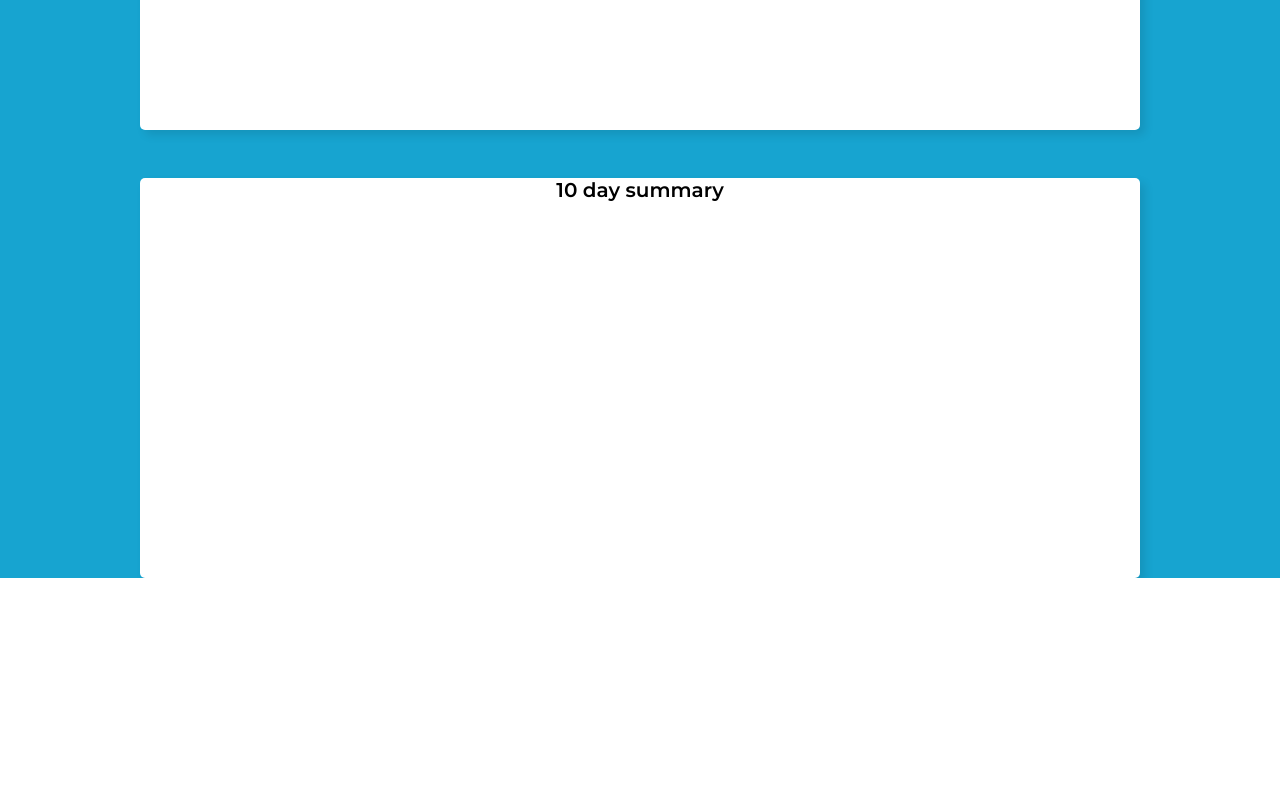
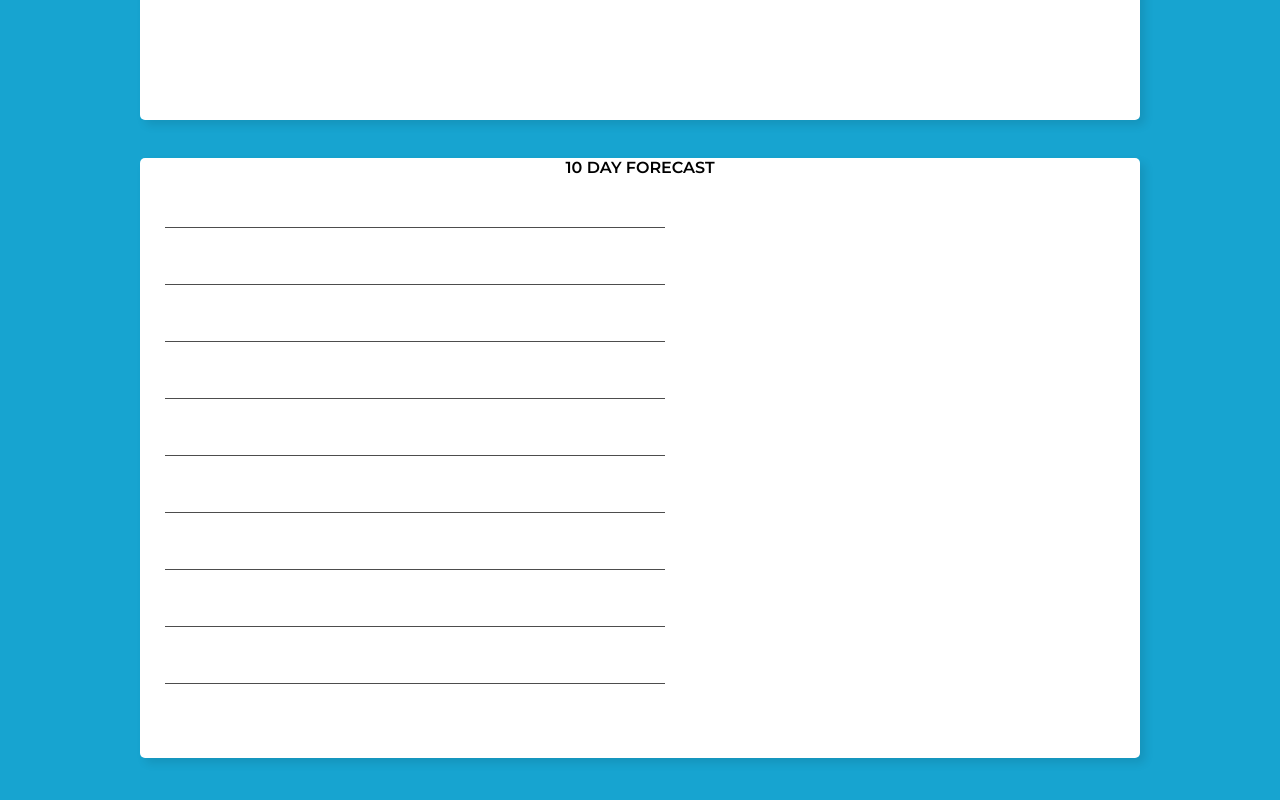
Before and after one commit to GTWeatherForcast/weather-client, a React (Create React App) app: page /mainpage in a window 1280 px wide. Shown: the part 608-1408 px from the top of the page. Before the commit the page ends 1186 px from the top, so only its background shows below. Built offline with nearby package versions, Linux system fonts and the light colour scheme; the HTML template or start-up script is replaced by a standard one.

Commit message:
11/18/23 12:30 AM

```diff
--- /dev/null
+++ b/src/components/main-page/HorizontalLine.js
@@ -0,0 +1,14 @@
+import React from "react";
+
+const HorizontalLine = () => {
+  const lineStyle = {
+    display: "flex",
+    width: "500px", // Width of the horizontal line
+    height: "1px", // Adjust the height as needed
+    backgroundColor: "#4D4D4D", // Color of the line
+  };
+
+  return <div style={lineStyle}></div>;
+};
+
+export default HorizontalLine;
--- a/src/components/main-page/MainPage.js
+++ b/src/components/main-page/MainPage.js
@@ -2,6 +2,7 @@ import React from "react";
 import styles from "./main.module.css";
 import sunny1 from "./images/sunny1.png";
 import Navbar from "./navbar.js";
+import HorizontalLine from "./HorizontalLine.js";
 
 function MainPage() {
   return (
@@ -58,7 +59,29 @@ function MainPage() {
           id={styles["10day"]}
           className={`${styles.rectangle} ${styles.dropShadow}`}
         >
-          <div>10 day summary</div>
+          <div className={styles.textContainer}>
+            <div className={styles.tenDayTitle}>10 DAY FORECAST</div>
+
+            <div className={styles.linesContainer}>
+              <HorizontalLine />
+              <div className={styles.margin}></div>
+              <HorizontalLine />
+              <div className={styles.margin}></div>
+              <HorizontalLine />
+              <div className={styles.margin}></div>
+              <HorizontalLine />
+              <div className={styles.margin}></div>
+              <HorizontalLine />
+              <div className={styles.margin}></div>
+              <HorizontalLine />
+              <div className={styles.margin}></div>
+              <HorizontalLine />
+              <div className={styles.margin}></div>
+              <HorizontalLine />
+              <div className={styles.margin}></div>
+              <HorizontalLine />
+            </div>
+          </div>
         </div>
       </div>
     </div>
--- a/src/components/main-page/main.module.css
+++ b/src/components/main-page/main.module.css
@@ -6,6 +6,7 @@
 /* NEVER APPLY to * UNLESS YOU ABSOLUTELY WANT TO APPLY THIS STYLE TO EVERYTHING */
 
 .mainBody {
+    height: 1500px;
     overflow: auto;
 }
 
@@ -47,7 +48,7 @@
 
 .rectangle {
     width: 1000px;
-    height: 400px;
+    height: 600px;
     background-color: #ffffff;
     display: flex;
     justify-content: center;
@@ -103,8 +104,8 @@
     color: rgb(0, 0, 0);
     text-decoration: none;
     font-family: Montserrat;
-    font-size: 20px;
-    font-weight: 600;
+    font-size: 16px;
+    font-weight: 550;
 }
 
 /* temporary -- should be dynamic */
@@ -126,3 +127,35 @@
     z-index: 100;
     /* Adjust z-index to ensure it stays on top of other elements */
 }
+
+.hLine {
+    width: 300px;
+    height: 10px;
+    background-color: #4D4D4D;
+}
+
+/* temporary line for formating */
+.vLine {
+    align-items: center;
+    margin-top: 200px;
+    width: 1px;
+    height: 300px;
+    background-color: black;
+}
+
+.textContainer {
+    display: flex;
+    flex-direction: column;
+    align-items: center;
+}
+
+.margin {
+    margin: 28px;
+}
+
+.linesContainer {
+    display: flex;
+    flex-direction: column;
+    margin-right: 450px;
+    margin-top: 50px;
+}
```
